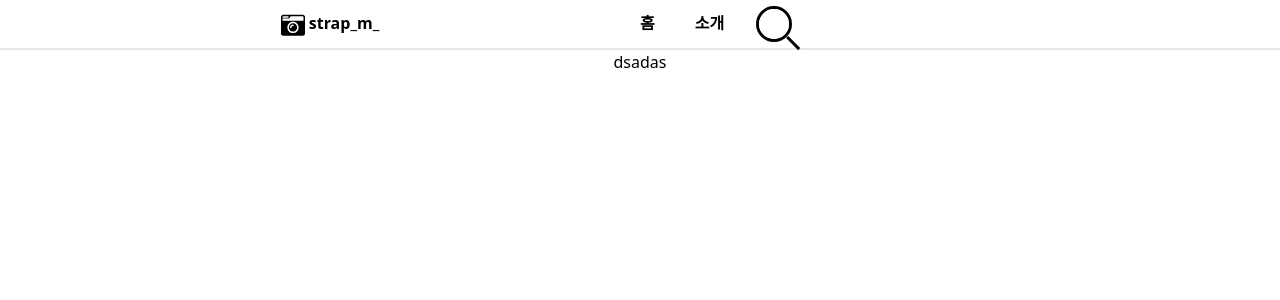
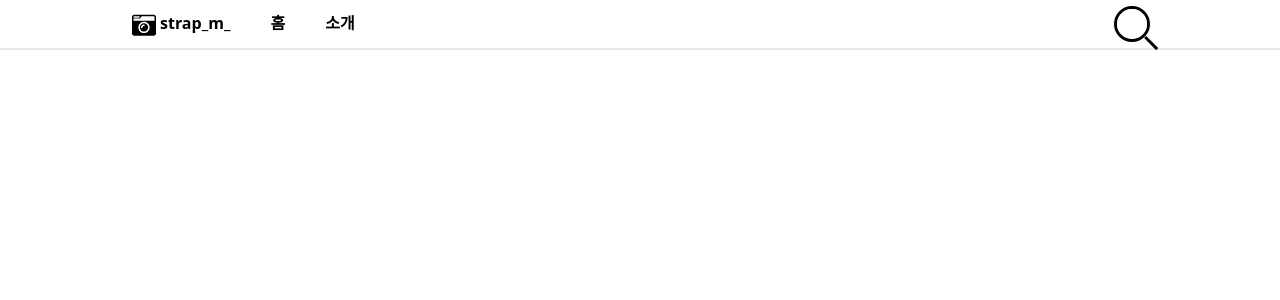
Before and after one commit to dydgh142/CRA-init, a React (Create React App) app: page / in a window 1280 px wide. Shown: the top 300 px of the page. Built offline with nearby package versions, Linux system fonts and the light colour scheme.

Commit message:
[fix] header 기능 변경

```diff
--- a/src/components/Header/Header.js
+++ b/src/components/Header/Header.js
@@ -5,32 +5,28 @@ import "./search.css";
 
 const Header = () => {
   return (
-    <>
-      <div className="relative h-[50px]">
-        <header className="fixed h-[50px] w-full bg-white z-20 border-b-2">
-          <span className="w-36 absolute top-[50%] translate-y-[-50%] left-[20vw] max-sm:left-[5vw]">
+    <header className="fixed h-[50px] w-full bg-white flex flex-nowrap  z-20 border-b-2">
+      <div className="absolute left-[10vw] flex top-[50%] translate-y-[-50%] font-bold">
         <a className="flex flex-col" href="https://www.instagram.com/strap_m_/" target="_blank">
-              <div className="font-bold">
+          <div className="">
             <FaCameraRetro className="w-8 h-6 inline-block" />
             strap_m_
           </div>
         </a>
-          </span>
-          <span className="absolute top-[50%] -translate-y-[50%] font-bold">
-            <Link to={"/"} type="button" className="">
+        <Link to={"/"} type="button" className="mx-10">
           홈
         </Link>
-            <Link to={"/intro"} type="button" className="mx-10">
+        <Link to={"/intro"} type="button" className="">
           소개
         </Link>
+      </div>
+      <div className="absolute right-[10vw] top-[50%] -translate-y-[50%] font-bold">
         <form method="get" action="http://www.google.co.kr/search" target="_blank" className="search-box absolute right-[5%]">
           <input name="q" type="text" placeholder=" " />
           <button type="reset" value={"구글검색"}></button>
         </form>
-          </span>
+      </div>
     </header>
-      </div>
-    </>
   );
 };
 
```
Lines whose indentation alone changed are shown as unchanged.
